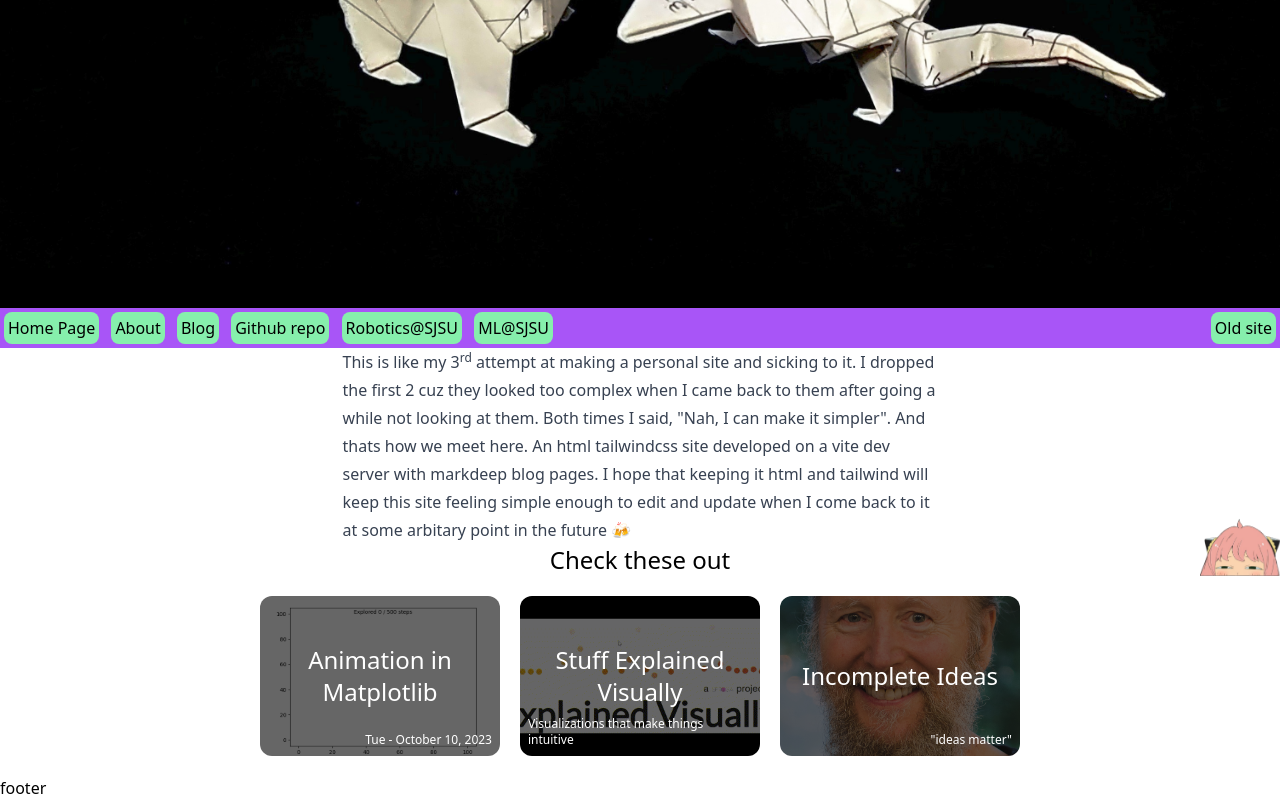
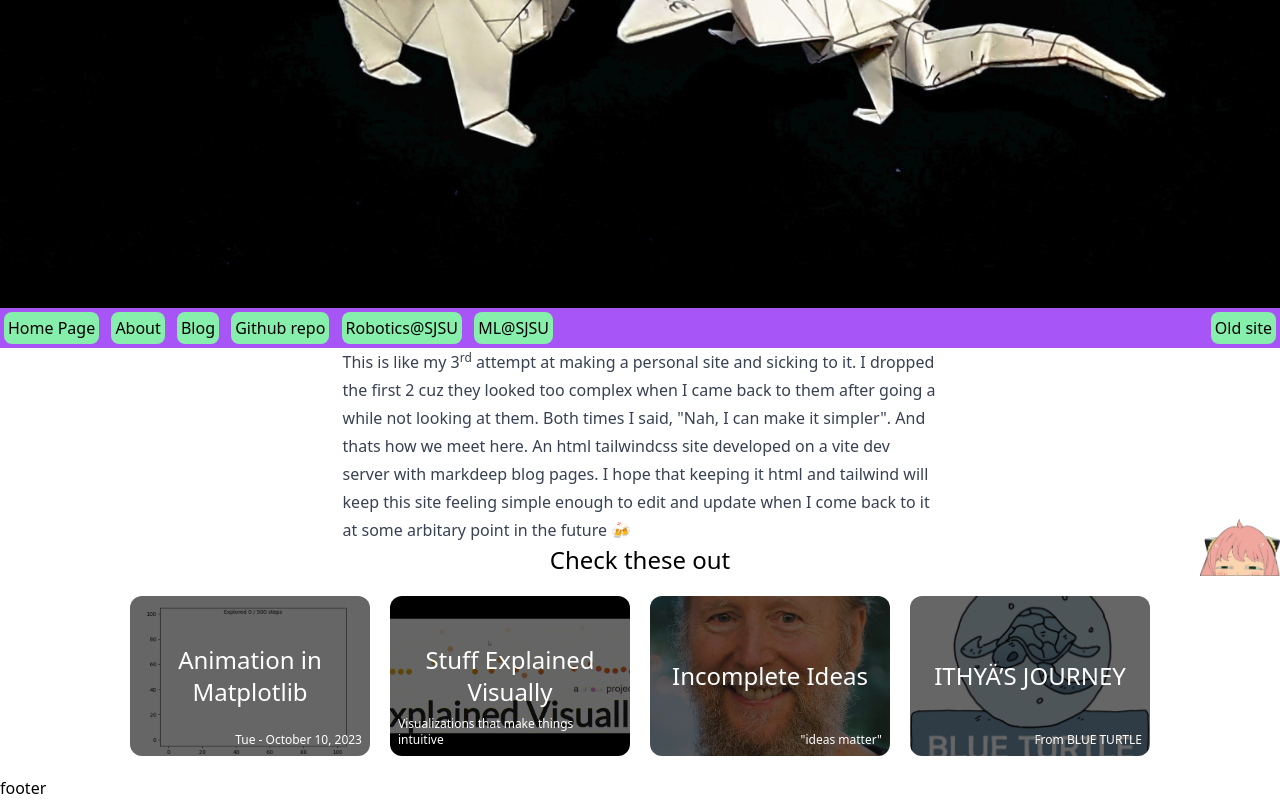
Before and after one commit to RK22000/ideal-octo-guide, a website built with Vite: page index.html in a window 1280 px wide. Shown: the part 492-1292 px from the top of the page. Built offline with nearby package versions, Linux system fonts and the light colour scheme.

Commit message:
Added a postcard to Ithyä's Journey

```diff
--- a/index.html
+++ b/index.html
@@ -100,6 +100,16 @@
             </p>
           </a>
         </article>
+        <article class="postcard" style="background-image: url('pics/blue-turtle.png');">
+          <a href="http://www.blueturtle-design.com/#ithya-story" target="_blank" rel="noopener noreferrer">
+            <h1>ITHYÄ’S JOURNEY</h1>
+            <h2>From BLUE TURTLE</h2>
+            <p>
+              I've spent neumerous hours slipping into a flow along side Ithyä's journey.
+              Join her on her journey and enjoy wonderful ambient music.
+            </p>
+          </a>
+        </article>
       </div>
       <div class="h-full absolute end-0 flex items-end">
         <div class="w-20 sticky bottom-0">
```
Also changed, not shown: pics/blue-turtle.png (added).
